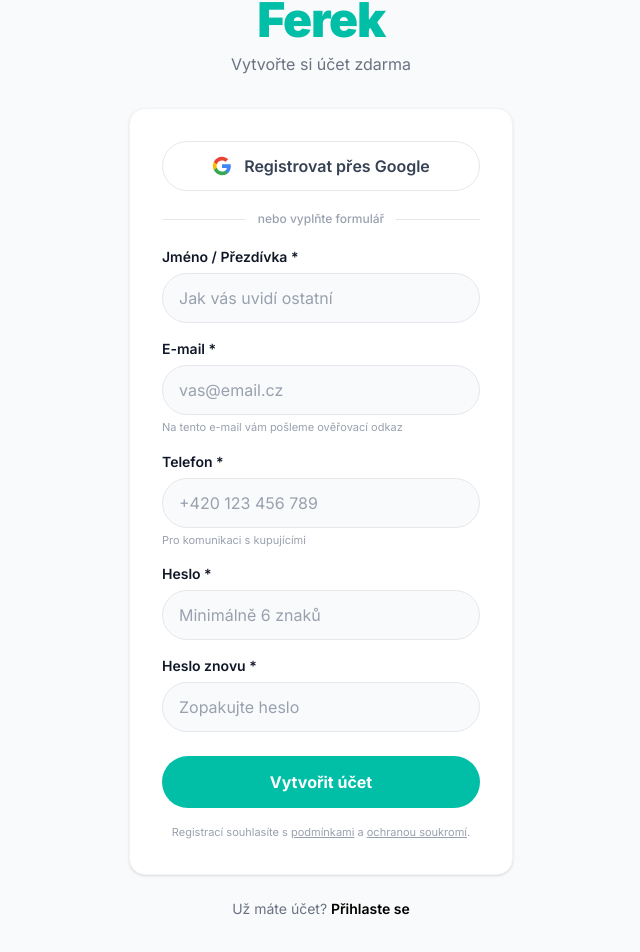
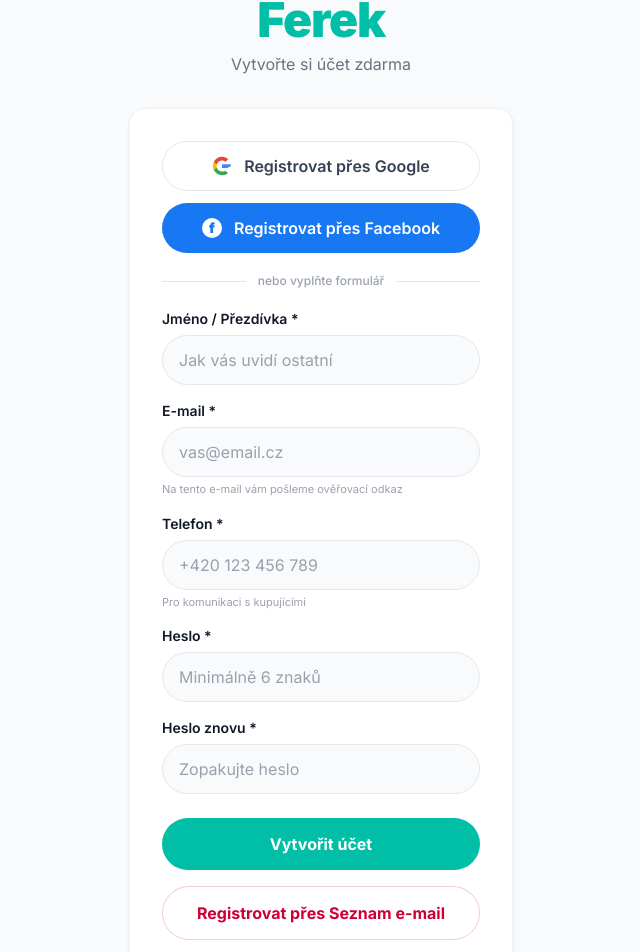
Before and after one commit to Rega85/ferek-app, a Next.js app: page /auth/register in a window 1280 px wide. Shown: the part 52-1004 px from the top of the page, without its empty margins (319-959 px from the left). Built offline with nearby package versions, Linux system fonts and the light colour scheme; no server answers.

Commit message:
feat: add facebook and seznam login options

```diff
--- a/app/auth/login/LoginForm.tsx
+++ b/app/auth/login/LoginForm.tsx
@@ -18,6 +18,8 @@
   isDismissedMoment: () => boolean
   getDismissedReason: () => string
 }
+
+type OAuthProvider = 'google' | 'facebook'
 
 declare global {
   interface Window {
@@ -42,7 +44,7 @@
   const [password, setPassword] = useState('')
   const [error, setError] = useState('')
   const [success, setSuccess] = useState('')
-  const [loading, setLoading] = useState<'google' | 'onetap' | 'magic' | 'password' | null>(null)
+  const [loading, setLoading] = useState<'google' | 'facebook' | 'onetap' | 'magic' | 'password' | null>(null)
   const [showPassword, setShowPassword] = useState(false)
   const [googleScriptReady, setGoogleScriptReady] = useState(false)
   const oneTapInitializedRef = useRef(false)
@@ -145,18 +147,50 @@
     }
   }
 
-  const handleGoogleLogin = async () => {
-    setLoading('google')
+  const handleOAuthLogin = async (provider: OAuthProvider) => {
+    setLoading(provider)
     setError('')
     setSuccess('')
+    try {
       const { error } = await supabase.auth.signInWithOAuth({
-      provider: 'google',
+        provider,
         options: {
           redirectTo: redirectTo(),
         },
       })
       if (error) {
         setError(error.message)
+        setLoading(null)
+      }
+    } catch {
+      setError('Přihlášení se nepodařilo spustit. Zkontrolujte Supabase URL a nastavení OAuth provideru.')
+      setLoading(null)
+    }
+  }
+
+  const handleSeznamMagicLink = async () => {
+    setError('')
+    setSuccess('')
+
+    if (!email.trim()) {
+      setError('Pro přihlášení přes Seznam zadejte svůj Seznam e-mail a pošleme vám bezpečný odkaz.')
+      return
+    }
+
+    setLoading('magic')
+    try {
+      const { error } = await supabase.auth.signInWithOtp({
+        email,
+        options: {
+          emailRedirectTo: redirectTo(),
+          shouldCreateUser: true,
+        },
+      })
+      if (error) setError(error.message)
+      else setSuccess('Poslali jsme vám přihlašovací odkaz na e-mail. Funguje i pro Seznam.cz účet.')
+    } catch {
+      setError('Nepodařilo se odeslat přihlašovací odkaz')
+    } finally {
       setLoading(null)
     }
   }
@@ -180,10 +214,11 @@
         </div>
 
         <div className="bg-white rounded-[24px] shadow-sm border border-gray-100 p-6 sm:p-8">
+          <div className="space-y-3 mb-4">
             <button
-            onClick={handleGoogleLogin}
+              onClick={() => handleOAuthLogin('google')}
               disabled={loading !== null}
-            className="w-full flex items-center justify-center gap-3 border border-gray-200 bg-white text-gray-800 py-3.5 rounded-[18px] font-black hover:bg-gray-50 transition-colors disabled:opacity-50 mb-4"
+              className="w-full flex items-center justify-center gap-3 border border-gray-200 bg-white text-gray-800 py-3.5 rounded-[18px] font-black hover:bg-gray-50 transition-colors disabled:opacity-50"
             >
             <svg className="w-5 h-5" viewBox="0 0 24 24">
               <path d="M22.56 12.25c0-.78-.07-1.53-.2-2.25H12v4.26h5.92a5.06 5.06 0 01-2.2 3.32v2.77h3.57c2.08-1.92 3.28-4.74 3.28-8.1z" fill="#4285F4"/>
@@ -193,6 +228,16 @@
             </svg>
             {loading === 'google' || loading === 'onetap' ? 'Přihlašování...' : 'Pokračovat přes Google'}
             </button>
+
+            <button
+              onClick={() => handleOAuthLogin('facebook')}
+              disabled={loading !== null}
+              className="w-full flex items-center justify-center gap-3 border border-[#1877F2]/20 bg-[#1877F2] text-white py-3.5 rounded-[18px] font-black hover:bg-[#166FE5] transition-colors disabled:opacity-50"
+            >
+              <span className="flex h-5 w-5 items-center justify-center rounded-full bg-white text-sm font-black text-[#1877F2]">f</span>
+              {loading === 'facebook' ? 'Přihlašování...' : 'Pokračovat přes Facebook'}
+            </button>
+          </div>
 
           <form onSubmit={handleMagicLink} className="space-y-3">
             {error && <div className="bg-red-50 border border-red-200 text-red-700 px-4 py-3 rounded-xl text-sm">{error}</div>}
@@ -217,6 +262,15 @@
               className="w-full bg-[#00BFA6] text-white py-3.5 rounded-[18px] font-black hover:bg-teal-600 transition-colors disabled:opacity-50"
             >
               {loading === 'magic' ? 'Odesílání...' : 'Poslat magic link'}
+            </button>
+
+            <button
+              type="button"
+              onClick={handleSeznamMagicLink}
+              disabled={loading !== null}
+              className="w-full border border-[#CC0033]/20 bg-white text-[#CC0033] py-3.5 rounded-[18px] font-black hover:bg-red-50 transition-colors disabled:opacity-50"
+            >
+              Přihlásit přes Seznam e-mail
             </button>
           </form>
 
--- a/app/auth/register/RegisterForm.tsx
+++ b/app/auth/register/RegisterForm.tsx
@@ -5,11 +5,13 @@
 import Link from 'next/link'
 import { createClient } from '@/utils/supabase/client'
 
+type OAuthProvider = 'google' | 'facebook'
+
 export default function RegisterForm() {
   const [formData, setFormData] = useState({ email: '', password: '', confirmPassword: '', fullName: '', phone: '' })
   const [error, setError] = useState('')
   const [success, setSuccess] = useState('')
-  const [loading, setLoading] = useState(false)
+  const [loading, setLoading] = useState<'form' | 'google' | 'facebook' | 'seznam' | null>(null)
   const searchParams = useSearchParams()
   const next = searchParams.get('next') || '/'
   const supabase = createClient()
@@ -20,14 +22,14 @@
 
   const handleSubmit = async (e: React.FormEvent) => {
     e.preventDefault()
-    setLoading(true)
+    setLoading('form')
     setError('')
     setSuccess('')
 
-    if (formData.password !== formData.confirmPassword) { setError('Hesla se neshodují'); setLoading(false); return }
-    if (formData.password.length < 6) { setError('Heslo musí mít alespoň 6 znaků'); setLoading(false); return }
-    if (!formData.fullName.trim()) { setError('Přezdívka je povinná'); setLoading(false); return }
-    if (!formData.phone.trim()) { setError('Telefonní číslo je povinné'); setLoading(false); return }
+    if (formData.password !== formData.confirmPassword) { setError('Hesla se neshodují'); setLoading(null); return }
+    if (formData.password.length < 6) { setError('Heslo musí mít alespoň 6 znaků'); setLoading(null); return }
+    if (!formData.fullName.trim()) { setError('Přezdívka je povinná'); setLoading(null); return }
+    if (!formData.phone.trim()) { setError('Telefonní číslo je povinné'); setLoading(null); return }
 
     try {
       const { error } = await supabase.auth.signUp({
@@ -43,18 +45,56 @@
     } catch {
       setError('Došlo k chybě při registraci')
     } finally {
-      setLoading(false)
+      setLoading(null)
     }
   }
 
-  const handleGoogleLogin = async () => {
+  const handleOAuthLogin = async (provider: OAuthProvider) => {
+    setLoading(provider)
+    setError('')
+    setSuccess('')
+    try {
       const { error } = await supabase.auth.signInWithOAuth({
-      provider: 'google',
+        provider,
         options: {
           redirectTo: `${window.location.origin}/auth/callback?next=${encodeURIComponent(next)}`,
         },
       })
+      if (error) {
+        setError(error.message)
+        setLoading(null)
+      }
+    } catch {
+      setError('Registraci se nepodařilo spustit. Zkontrolujte Supabase URL a nastavení OAuth provideru.')
+      setLoading(null)
+    }
+  }
+
+  const handleSeznamMagicLink = async () => {
+    setError('')
+    setSuccess('')
+
+    if (!formData.email.trim()) {
+      setError('Pro registraci přes Seznam zadejte svůj Seznam e-mail do pole E-mail.')
+      return
+    }
+
+    setLoading('seznam')
+    try {
+      const { error } = await supabase.auth.signInWithOtp({
+        email: formData.email,
+        options: {
+          emailRedirectTo: `${window.location.origin}/auth/callback?next=${encodeURIComponent(next)}`,
+          shouldCreateUser: true,
+        },
+      })
       if (error) setError(error.message)
+      else setSuccess('Poslali jsme registrační odkaz na e-mail. Funguje i pro Seznam.cz účet.')
+    } catch {
+      setError('Nepodařilo se odeslat registrační odkaz')
+    } finally {
+      setLoading(null)
+    }
   }
 
   const inputCls = "w-full px-4 py-3 border border-gray-200 rounded-xl focus:outline-none focus:ring-2 focus:ring-[#00BFA6] focus:border-transparent bg-gray-50 text-gray-900 placeholder:text-gray-400"
@@ -70,16 +110,28 @@
         </div>
 
         <div className="bg-white rounded-2xl shadow-sm border border-gray-100 p-6 sm:p-8">
-          <button onClick={handleGoogleLogin}
-            className="w-full flex items-center justify-center gap-3 border border-gray-200 bg-white text-gray-700 py-3 rounded-xl font-semibold hover:bg-gray-50 transition-colors mb-5">
+          <div className="space-y-3 mb-5">
+            <button
+              onClick={() => handleOAuthLogin('google')}
+              disabled={loading !== null}
+              className="w-full flex items-center justify-center gap-3 border border-gray-200 bg-white text-gray-700 py-3 rounded-xl font-semibold hover:bg-gray-50 transition-colors disabled:opacity-50">
               <svg className="w-5 h-5" viewBox="0 0 24 24">
-              <path d="M22.56 12.25c0-.78-.07-1.53-.2-2.25H12v4.26h5.92a5.06 5.06 0 01-2.2 3.32v2.77h3.57c2.08-1.92 3.28-4.74 3.28-8.1z" fill="#4285F4"/>
+                <path d="M22.56 12.25c0-.78-.07-1.53-.2-2.25H12v4.26h5.92a5.06 0 01-2.2 3.32v2.77h3.57c2.08-1.92 3.28-4.74 3.28-8.1z" fill="#4285F4"/>
                 <path d="M12 23c2.97 0 5.46-.98 7.28-2.66l-3.57-2.77c-.98.66-2.23 1.06-3.71 1.06-2.86 0-5.29-1.93-6.16-4.53H2.18v2.84C3.99 20.53 7.7 23 12 23z" fill="#34A853"/>
                 <path d="M5.84 14.09c-.22-.66-.35-1.36-.35-2.09s.13-1.43.35-2.09V7.07H2.18C1.43 8.55 1 10.22 1 12s.43 3.45 1.18 4.93l2.85-2.22.81-.62z" fill="#FBBC05"/>
                 <path d="M12 5.38c1.62 0 3.06.56 4.21 1.64l3.15-3.15C17.45 2.09 14.97 1 12 1 7.7 1 3.99 3.47 2.18 7.07l3.66 2.84c.87-2.6 3.3-4.53 6.16-4.53z" fill="#EA4335"/>
               </svg>
-            Registrovat přes Google
+              {loading === 'google' ? 'Přesměrování...' : 'Registrovat přes Google'}
             </button>
+
+            <button
+              onClick={() => handleOAuthLogin('facebook')}
+              disabled={loading !== null}
+              className="w-full flex items-center justify-center gap-3 border border-[#1877F2]/20 bg-[#1877F2] text-white py-3 rounded-xl font-semibold hover:bg-[#166FE5] transition-colors disabled:opacity-50">
+              <span className="flex h-5 w-5 items-center justify-center rounded-full bg-white text-sm font-black text-[#1877F2]">f</span>
+              {loading === 'facebook' ? 'Přesměrování...' : 'Registrovat přes Facebook'}
+            </button>
+          </div>
 
           <div className="flex items-center gap-3 mb-5">
             <div className="flex-1 h-px bg-gray-200"></div>
@@ -119,9 +171,17 @@
               <input id="confirmPassword" name="confirmPassword" type="password" value={formData.confirmPassword} onChange={handleChange} required className={inputCls} placeholder="Zopakujte heslo" />
             </div>
 
-            <button type="submit" disabled={loading}
+            <button type="submit" disabled={loading !== null}
               className="w-full bg-[#00BFA6] text-white py-3.5 rounded-xl font-bold hover:bg-teal-600 transition-colors disabled:opacity-50 disabled:cursor-not-allowed text-base mt-2">
-              {loading ? 'Vytváření účtu...' : 'Vytvořit účet'}
+              {loading === 'form' ? 'Vytváření účtu...' : 'Vytvořit účet'}
+            </button>
+
+            <button
+              type="button"
+              onClick={handleSeznamMagicLink}
+              disabled={loading !== null}
+              className="w-full border border-[#CC0033]/20 bg-white text-[#CC0033] py-3.5 rounded-xl font-bold hover:bg-red-50 transition-colors disabled:opacity-50">
+              {loading === 'seznam' ? 'Odesílání...' : 'Registrovat přes Seznam e-mail'}
             </button>
 
             <p className="text-[11px] text-gray-400 text-center leading-relaxed">
```
Also changed, not shown: 1 other file (tests, documents, lock files or other folders). Lines whose indentation alone changed are shown as unchanged.
